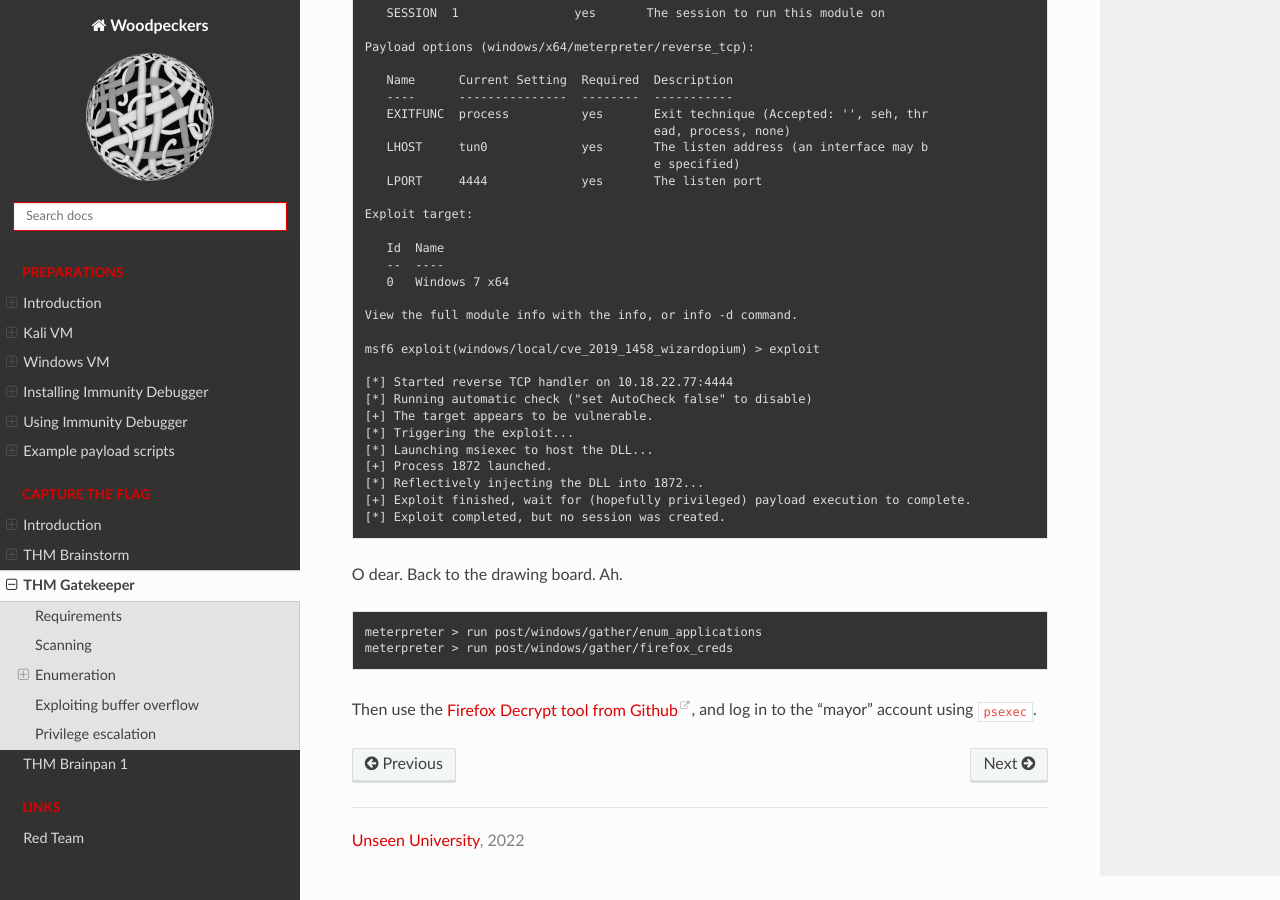
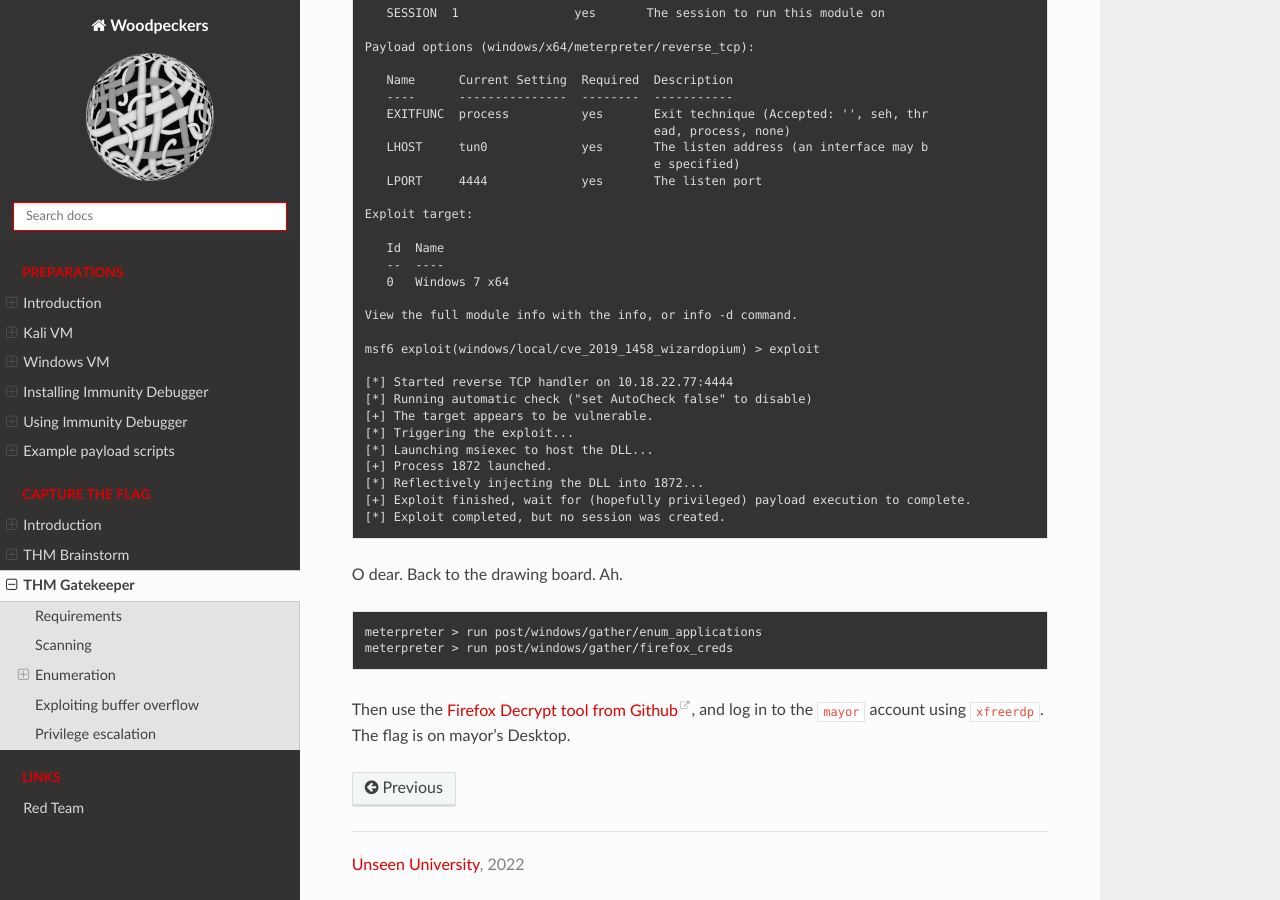
Before and after one commit to tymyrddin/red-bo, a Sphinx documentation site: the page built from source/docs/ctf/gatekeeper.md, in a window 1280 px wide and 900 px high, scrolled down 10219 px. Built offline with Sphinx 7.4.7 and the Read the Docs theme 2.0.0, drawn with Linux system fonts in a browser that asks for light colours.

Commit message:
Removed brainpan1

````diff
--- a/source/docs/ctf/gatekeeper.md
+++ b/source/docs/ctf/gatekeeper.md
@@ -566,5 +566,5 @@
 meterpreter > run post/windows/gather/firefox_creds
 ```
 
-Then use the [Firefox Decrypt tool from Github](https://github.com/unode/firefox_decrypt), and log in to the "mayor"
-account using `psexec`.
+Then use the [Firefox Decrypt tool from Github](https://github.com/unode/firefox_decrypt), and log in to the `mayor`
+account using `xfreerdp`. The flag is on mayor's Desktop.
--- a/source/index.rst
+++ b/source/index.rst
@@ -21,7 +21,6 @@
    docs/ctf/README.md
    docs/ctf/brainstorm.md
    docs/ctf/gatekeeper.md
-   docs/ctf/brainpan1.md
 
 .. toctree::
    :caption: Links
````
Also changed, not shown: source/docs/ctf/README.md (+0 -1 lines), source/docs/ctf/brainpan1.md (deleted, +0 -7 lines).
